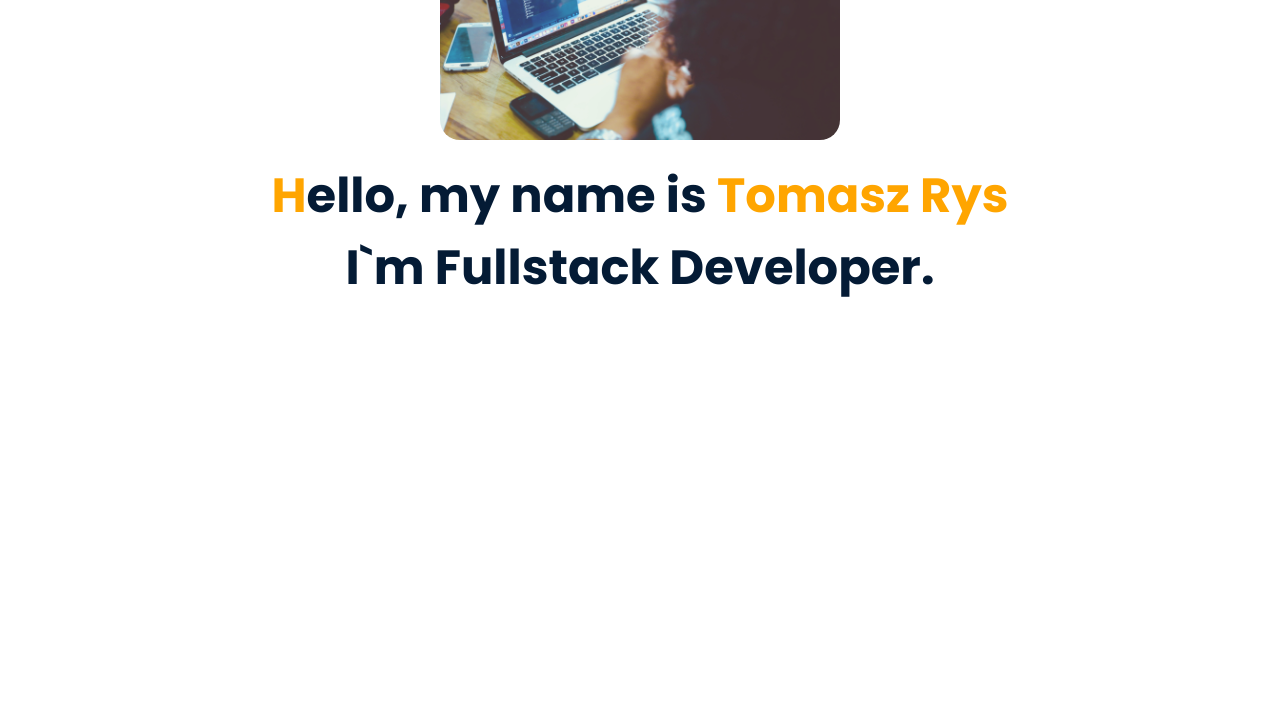
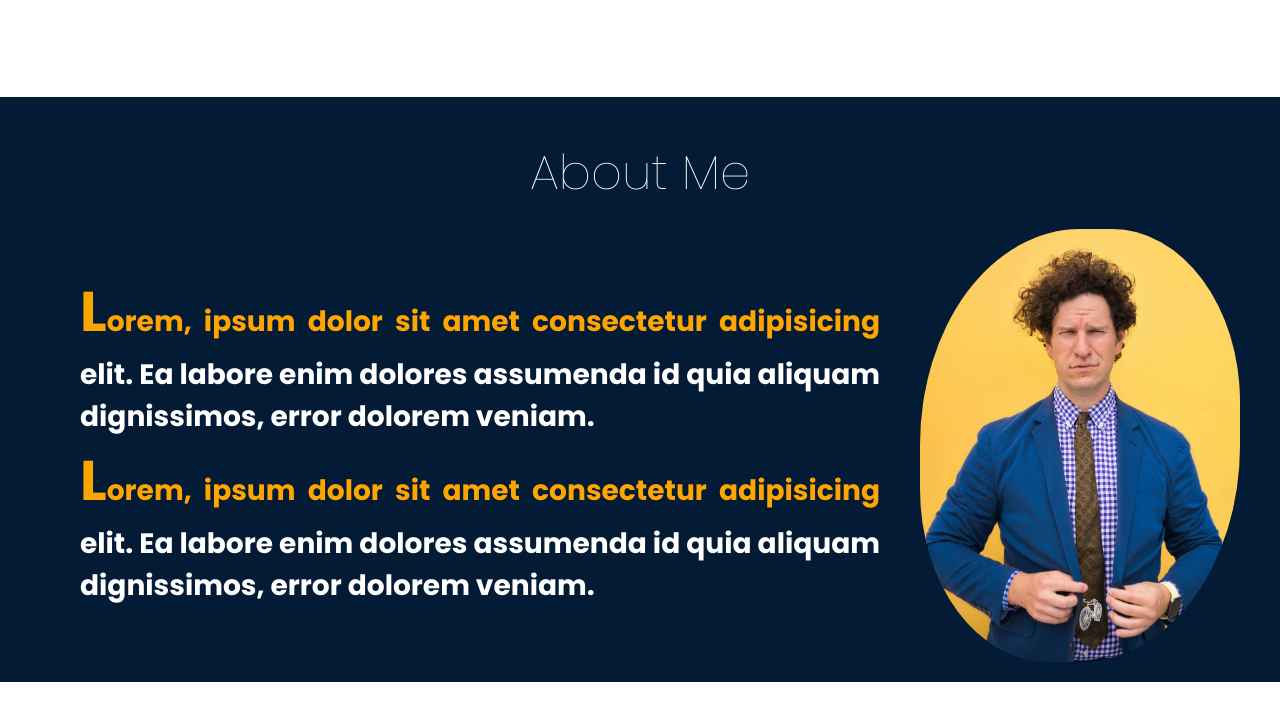
Before and after one commit to rystomasz/portfolio, a plain HTML site: page index.html in a window 1280 px wide. Shown: the part 877-1579 px from the top of the page. Before the commit the page ends 1281 px from the top, so only its background shows below. Drawn offline with Linux system fonts and the light colour scheme.

Commit message:
next commit

```diff
--- a/css/index.css
+++ b/css/index.css
@@ -37,15 +37,15 @@ navbar
 
     display:            flex;
     justify-content:    space-evenly;
-    margin:             .4rem 0 .4rem auto;
+    margin:             .4rem 5rem .4rem auto;
     list-style:         none;
     padding:            0;
-    width:              50%;
+    width:              30%;
 
 }
 #navbar ul li >a{
     color:            #041b35;
-    font-size:          2vh;
+    font-size:          2.5vh;
     font-family:        "Poppins", Arial, Helvetica, sans-serif;
     font-weight:        200;
     margin:             0 0 0 .8rem;
@@ -75,7 +75,7 @@ section start
     background:         no-repeat center center fixed;
     background-image:   linear-gradient(to right, rgb(253, 253, 253) 30%,rgba(255, 255, 255, 0.877) 100%), url("../img/start.jpg") ;
     background-size:    cover;
-    height:             30rem;
+    height:             25rem;
 }
 .quote h1{
 
@@ -132,11 +132,12 @@ section welcome
     color:          #041b35;
     display:            flex;
     font-family:        "Poppins",Arial, Helvetica, sans-serif;
-    font-size:          4vmin;
+    font-size:          3.5vmin;
     justify-content:    center;
     align-items:        center;
     margin:              0 0 1rem 0;
     text-align:         center;
+    width:              50%;
 
 
 }
@@ -152,10 +153,55 @@ section welcome
 
     border-radius:       1rem;
     opacity:             .8;
-    width:               20rem;
+    width:               60%;
 }
 
 /* End Welcome Section */
 /*
 About Setion
 */
+#about-section{
+    background-color: #041b35;
+}
+.section-heading{
+    color: white;
+    font-size: 6vmin;
+    font-weight: 100;
+    padding: 2rem 0 0 0 ;
+
+    text-align: center;
+}
+.about-container{
+    display: flex;
+    margin: 1rem 2rem;
+
+
+
+    justify-content: center;
+
+}
+div.my-info h3::first-line{
+   color: orange
+}
+
+div.my-info h3::first-letter{
+   font-size: 7vmin;
+}
+div.my-info{
+
+    margin: 2rem 2rem 2rem 2rem;
+    color: #ffffff;
+    font-size: 3vmin;
+
+    text-align: justify;
+
+
+}
+.message-img img{
+
+    border-radius: 50% 40%;
+    opacity: 1;
+    width: 40vmin;
+
+
+}
--- a/index.html
+++ b/index.html
@@ -51,6 +51,25 @@
     <!-- End welcome sectio -->
     <!-- About Section-->
     <section id="about-section">
+        <h1 class="section-heading">About Me</h1>
+        <div class="about-container">
+
+            <div class="massage my-info">
+                <h3>
+                    Lorem, ipsum dolor sit amet consectetur adipisicing elit.
+                     Ea labore enim dolores
+                     assumenda id quia aliquam dignissimos, error dolorem veniam.
+                </h3>
+                <h3>
+                    Lorem, ipsum dolor sit amet consectetur adipisicing elit.
+                     Ea labore enim dolores
+                     assumenda id quia aliquam dignissimos, error dolorem veniam.
+                </h3>
+            </div>
+            <div class="message message-img">
+                <img src="./img/me1.jpg" alt="sczesliwy facet" title="To ja udalo sie">
+            </div>
+        </div>
 
     </section>
     <!-- End About Section -->
```
Also changed, not shown: img/me1.jpg (added), 1 other file.
